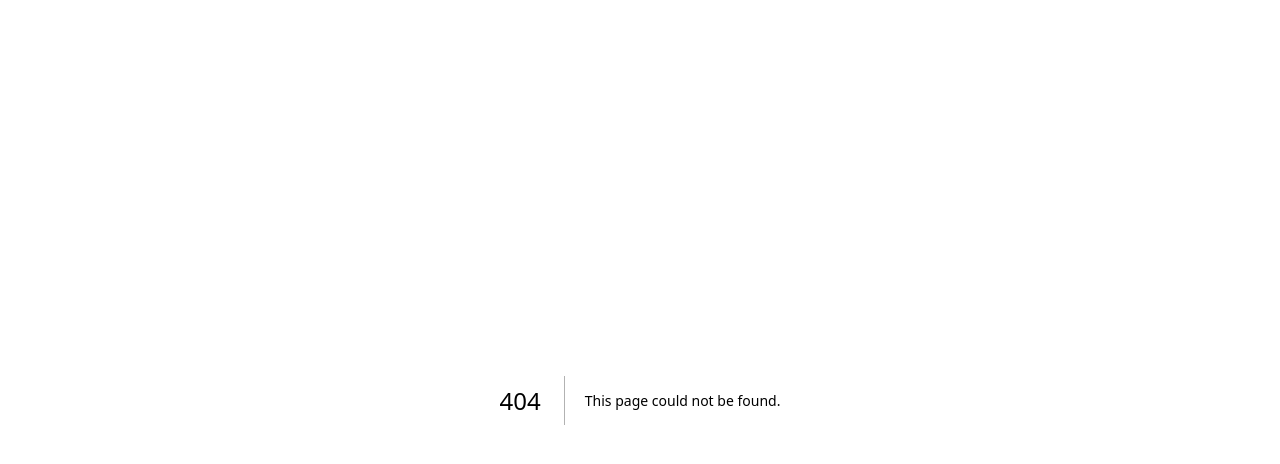
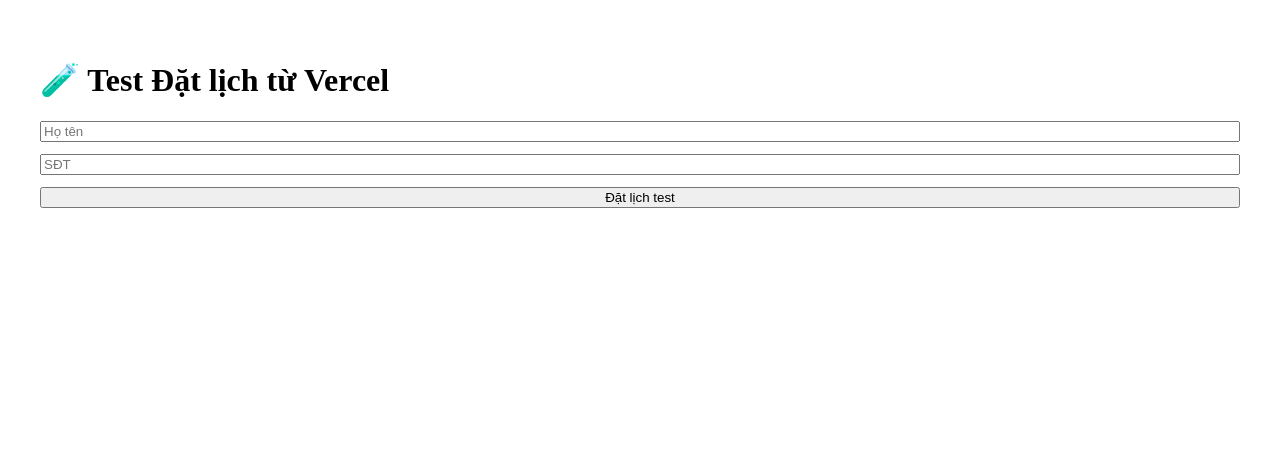
Before and after one commit to chuthinhtn/benhvien-quany91-full, a Next.js app: page /test in a window 1280 px wide. Before the commit this address had no page. Shown: the top 464 px of the page. Built offline with nearby package versions, Linux system fonts and the light colour scheme.

Commit message:
Create test.tsx

```diff
--- /dev/null
+++ b/pages/test.tsx
@@ -0,0 +1,44 @@
+// pages/test.tsx
+import { useState } from "react";
+import { supabase } from "@/lib/supabase";
+
+export default function TestPage() {
+  const [name, setName] = useState("");
+  const [phone, setPhone] = useState("");
+  const [result, setResult] = useState<string | null>(null);
+
+  const handleSubmit = async (e: React.FormEvent) => {
+    e.preventDefault();
+
+    const { data, error } = await supabase.from("lich_kham").insert([
+      {
+        ho_ten: name,
+        so_dien_thoai: phone,
+        ngay_kham: new Date().toISOString().split("T")[0],
+        trieu_chung: "Test từ Vercel",
+      },
+    ]);
+
+    if (error) {
+      console.error("❌ Lỗi:", error);
+      setResult("❌ Lỗi: " + error.message);
+    } else {
+      setResult("✅ Thành công! Kiểm tra Supabase");
+    }
+
+    setName("");
+    setPhone("");
+  };
+
+  return (
+    <div style={{ padding: 32 }}>
+      <h1>🧪 Test Đặt lịch từ Vercel</h1>
+      <form onSubmit={handleSubmit} style={{ display: "flex", flexDirection: "column", gap: 12 }}>
+        <input placeholder="Họ tên" value={name} onChange={(e) => setName(e.target.value)} />
+        <input placeholder="SĐT" value={phone} onChange={(e) => setPhone(e.target.value)} />
+        <button type="submit">Đặt lịch test</button>
+      </form>
+      {result && <p>{result}</p>}
+    </div>
+  );
+}
```
